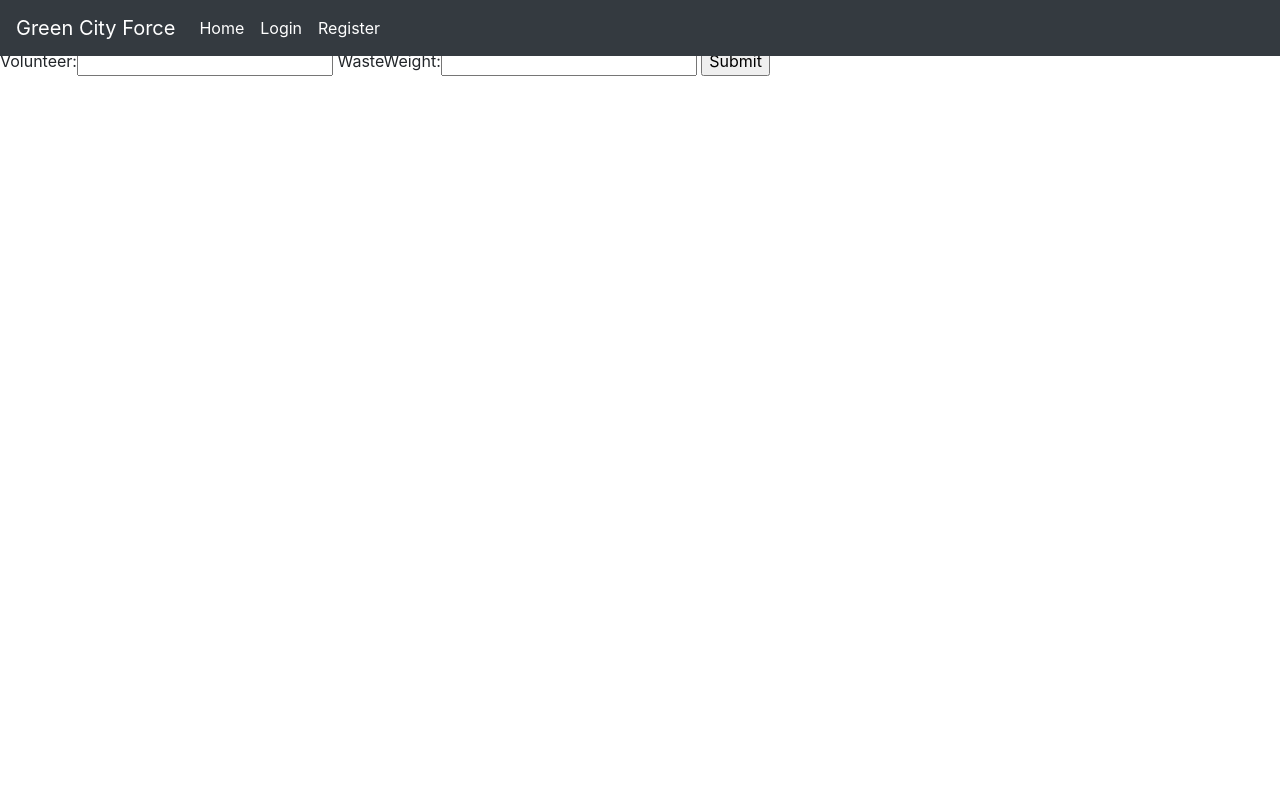
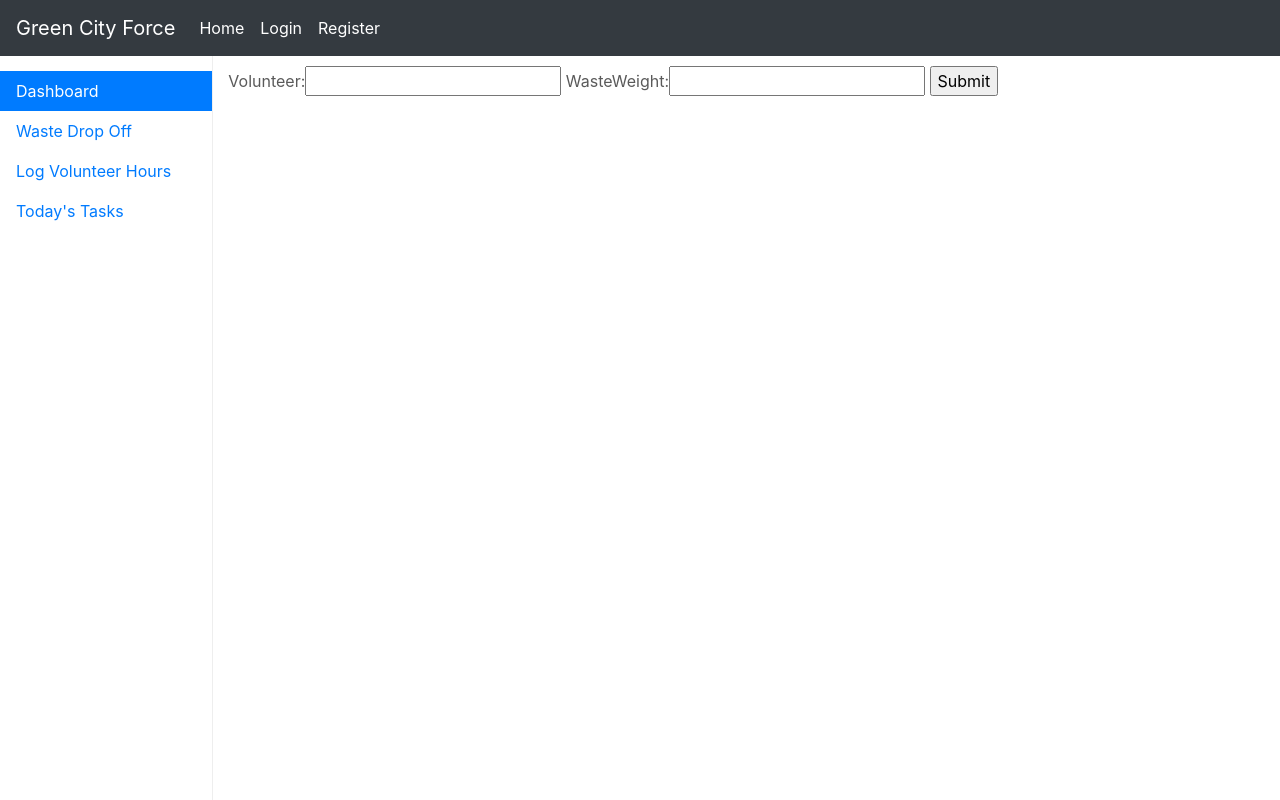
Before and after one commit to jerseycity2018/team-14, a Django app: page /wasteTrack/ in a window 1280 px wide. Run offline with Django 3.2, Linux system fonts and the light colour scheme; some libraries are stand-ins or nearby versions.

Commit message:
created admin dashboard, associates queries, and backend components

```diff
--- /dev/null
+++ b/website/CommunityHub/static/css/Style.css
@@ -0,0 +1,8 @@
+body {
+    padding-top: 3rem;
+    padding-bottom: 3rem;
+    color: #5a5a5a;
+}
+body {
+    margin: 0;
+}
--- /dev/null
+++ b/website/CommunityHub/templates/adminDashForms.html
@@ -0,0 +1,8 @@
+{% extends 'adminDashboard.html'%}
+{% block dashmain%}
+    <form method="POST">
+        {% csrf_token %}
+        {{ form }}
+        <input type="submit" />
+    </form>
+{% endblock %}
--- a/website/CommunityHub/templates/adminDashboard.html
+++ b/website/CommunityHub/templates/adminDashboard.html
@@ -1,5 +1,104 @@
 {% extends 'base.html' %}
 
 {% block main %}
+<style>
+/*
+ * Base structure
+ */
 
+/* Move down content because we have a fixed navbar that is 50px tall */
+body {
+  padding-top: 50px;
+}
+
+/*
+ * Typography
+ */
+
+h1 {
+  margin-bottom: 20px;
+  padding-bottom: 9px;
+  border-bottom: 1px solid #eee;
+}
+
+/*
+ * Sidebar
+ */
+
+.sidebar {
+  position: fixed;
+  top: 51px;
+  bottom: 0;
+  left: 0;
+  z-index: 1000;
+  padding: 20px;
+  overflow-x: hidden;
+  overflow-y: auto; /* Scrollable contents if viewport is shorter than content. */
+  border-right: 1px solid #eee;
+}
+
+/* Sidebar navigation */
+.sidebar {
+  padding-left: 0;
+  padding-right: 0;
+}
+
+.sidebar .nav {
+  margin-bottom: 20px;
+}
+
+.sidebar .nav-item {
+  width: 100%;
+}
+
+.sidebar .nav-item + .nav-item {
+  margin-left: 0;
+}
+
+.sidebar .nav-link {
+  border-radius: 0;
+}
+
+/*
+ * Dashboard
+ */
+
+ /* Placeholders */
+.placeholders {
+  padding-bottom: 3rem;
+}
+
+.placeholder img {
+  padding-top: 1.5rem;
+  padding-bottom: 1.5rem;
+}
+
+}
+
+</style>
+<div class="container-fluid">
+      <div class="row">
+        <nav class="col-sm-3 col-md-2 hidden-xs-down bg-faded sidebar">
+          <ul class="nav nav-pills flex-column">
+            <li class="nav-item">
+              <a class="nav-link active" href="{% url 'CommunityHub:adminDash' %}">Dashboard <span class="sr-only">(current)</span></a>
+            </li>
+            <li class="nav-item">
+              <a class="nav-link" href="{% url 'CommunityHub:wasteTrack'%}">Waste Drop Off</a>
+            </li>
+            <li class="nav-item">
+              <a class="nav-link" href="{% url 'CommunityHub:volunteerTrack'%}">Log Volunteer Hours</a>
+            </li>
+            <li class="nav-item">
+              <a class="nav-link" href="#">Today's Tasks</a>
+            </li>
+          </ul>
+        </nav>
+
+        <main class="col-sm-9 offset-sm-3 col-md-10 offset-md-2 pt-3">
+        {% block dashmain%}
+        {% endblock %}
+        </main>
+      </div>
+    </div>
 {% endblock %}
--- a/website/CommunityHub/templates/base.html
+++ b/website/CommunityHub/templates/base.html
@@ -4,13 +4,10 @@
     <!-- Required meta tags -->
     <meta charset="utf-8">
     <meta name="viewport" content="width=device-width, initial-scale=1, shrink-to-fit=no">
-
+    {% load static %}
     <!-- Bootstrap CSS -->
     <link rel="stylesheet" href="https://stackpath.bootstrapcdn.com/bootstrap/4.1.3/css/bootstrap.min.css" integrity="sha384-MCw98/SFnGE8fJT3GXwEOngsV7Zt27NXFoaoApmYm81iuXoPkFOJwJ8ERdknLPMO" crossorigin="anonymous">
-
-    <script src="https://code.jquery.com/jquery-3.3.1.slim.min.js" integrity="sha384-q8i/X+965DzO0rT7abK41JStQIAqVgRVzpbzo5smXKp4YfRvH+8abtTE1Pi6jizo" crossorigin="anonymous"></script>
-    <script src="https://cdnjs.cloudflare.com/ajax/libs/popper.js/1.14.3/umd/popper.min.js" integrity="sha384-ZMP7rVo3mIykV+2+9J3UJ46jBk0WLaUAdn689aCwoqbBJiSnjAK/l8WvCWPIPm49" crossorigin="anonymous"></script>
-    <script src="https://stackpath.bootstrapcdn.com/bootstrap/4.1.3/js/bootstrap.min.js" integrity="sha384-ChfqqxuZUCnJSK3+MXmPNIyE6ZbWh2IMqE241rYiqJxyMiZ6OW/JmZQ5stwEULTy" crossorigin="anonymous"></script>
+    <link rel="stylesheet" type="text/css" href="{% static '/css/Style.css' %}">
     <title>Green City Force</title>
 </head>
 <body>
@@ -58,3 +55,6 @@
 </main>
 </body>
 </html>
+<script src="https://code.jquery.com/jquery-3.3.1.slim.min.js" integrity="sha384-q8i/X+965DzO0rT7abK41JStQIAqVgRVzpbzo5smXKp4YfRvH+8abtTE1Pi6jizo" crossorigin="anonymous"></script>
+<script src="https://cdnjs.cloudflare.com/ajax/libs/popper.js/1.14.3/umd/popper.min.js" integrity="sha384-ZMP7rVo3mIykV+2+9J3UJ46jBk0WLaUAdn689aCwoqbBJiSnjAK/l8WvCWPIPm49" crossorigin="anonymous"></script>
+<script src="https://stackpath.bootstrapcdn.com/bootstrap/4.1.3/js/bootstrap.min.js" integrity="sha384-ChfqqxuZUCnJSK3+MXmPNIyE6ZbWh2IMqE241rYiqJxyMiZ6OW/JmZQ5stwEULTy" crossorigin="anonymous"></script>
--- a/website/CommunityHub/urls.py
+++ b/website/CommunityHub/urls.py
@@ -2,7 +2,7 @@ from django.contrib import admin
 from django.urls import path, include, re_path
 from django.contrib.auth import views as auth_views
 from .views import login_view, register_view, logout_view, HomeView, UserSurveyFormView, WasteTrackingFormView, VolunteerTrackingFormView
-from .views import profileView
+from .views import profileView, AdminDashView
 app_name = 'CommunityHub'
 
 urlpatterns = [
@@ -14,4 +14,5 @@ urlpatterns = [
     path('wasteTrack/', WasteTrackingFormView, name='wasteTrack'),
     path('volunteerTrack/', VolunteerTrackingFormView, name='volunteerTrack'),
     path('profile/', profileView, name = 'profile'),
+    path('dash/',AdminDashView, name = 'adminDash')
 ]
--- a/website/CommunityHub/views.py
+++ b/website/CommunityHub/views.py
@@ -106,7 +106,7 @@ def WasteTrackingFormView(request):
         return redirect('/')
 
     context = {'form': form,}
-    return render(request, "form-template.html", context)
+    return render(request, "adminDashForms.html", context)
 
 def VolunteerTrackingFormView(request):
     next = request.GET.get('next')
@@ -120,7 +120,7 @@ def VolunteerTrackingFormView(request):
         return redirect('/')
 
     context = {'form': form,}
-    return render(request, "form-template.html", context)
+    return render(request, "adminDashForms.html", context)
 
 def profileView(request):
     user = request.user
@@ -139,3 +139,17 @@ def profileView(request):
     if next:
             return redirect(next)
     return render(request, 'profile.html', context)
+
+def AdminDashView(request):
+    user = request.user
+    waste = WasteTracking.objects.all()
+    volunteer = VolunteerTracking.objects.all()
+    next = request.GET.get('next')
+    context = {'waste': waste, 'volunteer': volunteer,
+    'user': user}
+    if next:
+            return redirect(next)
+    return render(request, 'adminDashboardHome.html', context)
+
+def myKey(e):
+    return e.date
```
Also changed, not shown: website/CommunityHub/templates/adminDashboardHome.html (added, +33 -0 lines), website/CommunityHub/migrations/0002_auto_20181027_0502.py (added).
